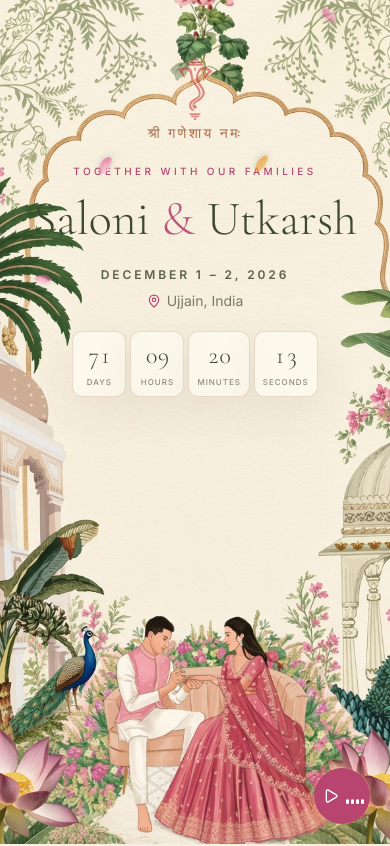
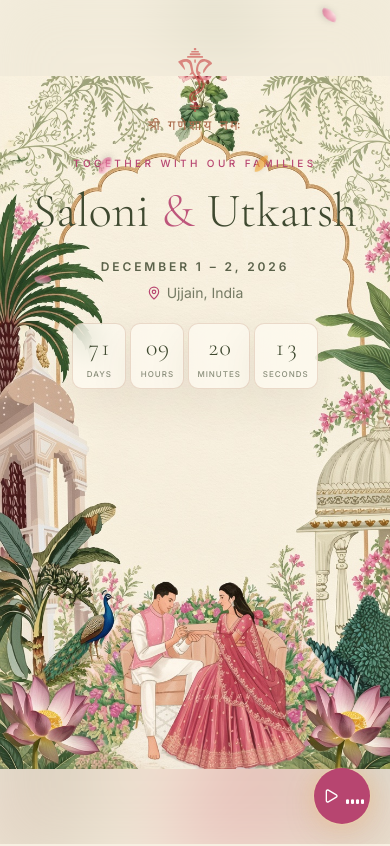
Before and after one commit to utkarshb1/us, a Next.js app: page / in a window 390 px wide. Shown: the top 846 px of the page. Built offline with nearby package versions, Linux system fonts and the light colour scheme.

Commit message:
Make invitation hero responsive across screens

```diff
--- a/components/hero.tsx
+++ b/components/hero.tsx
@@ -9,11 +9,17 @@ import { WEDDING } from '@/lib/wedding'
 
 export function Hero() {
   return (
-    <section
-      className="hero-invitation relative flex min-h-[100svh] w-full items-start justify-center overflow-hidden bg-[#f7f0e2] bg-cover bg-top bg-no-repeat px-5 pb-40 pt-14 sm:bg-contain sm:px-8 sm:pb-44 sm:pt-16"
-      style={{ backgroundImage: `url(${BASE_PATH}/indian-wedding-hero-background.png)` }}
-    >
-
+    <section className="hero-invitation relative flex min-h-[max(100svh,177vw)] w-full items-start justify-center overflow-hidden bg-[#f7f0e2] px-5 pb-40 pt-12 sm:min-h-[100svh] sm:px-8 sm:pb-44 sm:pt-14">
+      <div
+        className="absolute inset-[-2rem] bg-cover bg-center opacity-30 blur-2xl"
+        style={{ backgroundImage: `url(${BASE_PATH}/indian-wedding-hero-background.png)` }}
+        aria-hidden="true"
+      />
+      <div
+        className="absolute inset-0 bg-contain bg-center bg-no-repeat"
+        style={{ backgroundImage: `url(${BASE_PATH}/indian-wedding-hero-background.png)` }}
+        aria-hidden="true"
+      />
       <div className="relative z-10 flex w-full max-w-3xl flex-col items-center text-center">
         <motion.div
           className="mb-1"
```
